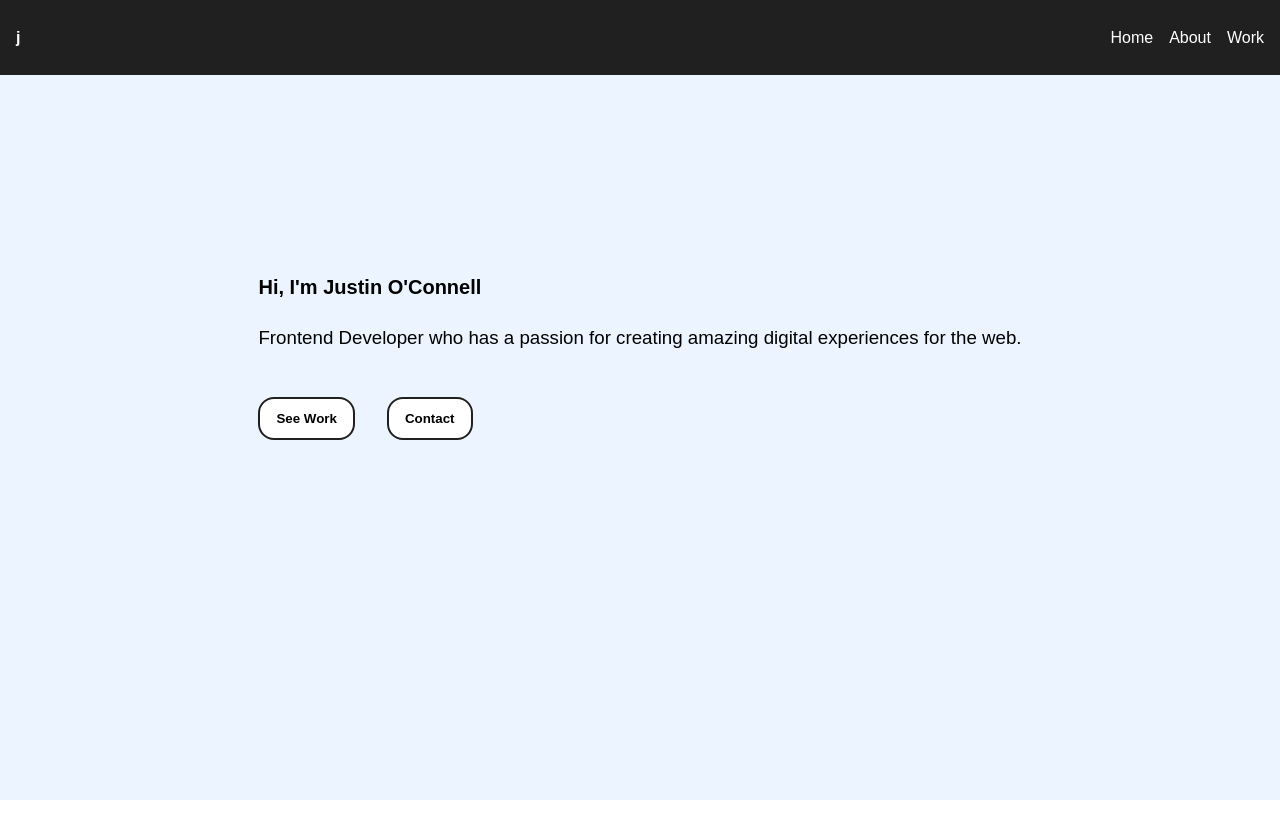
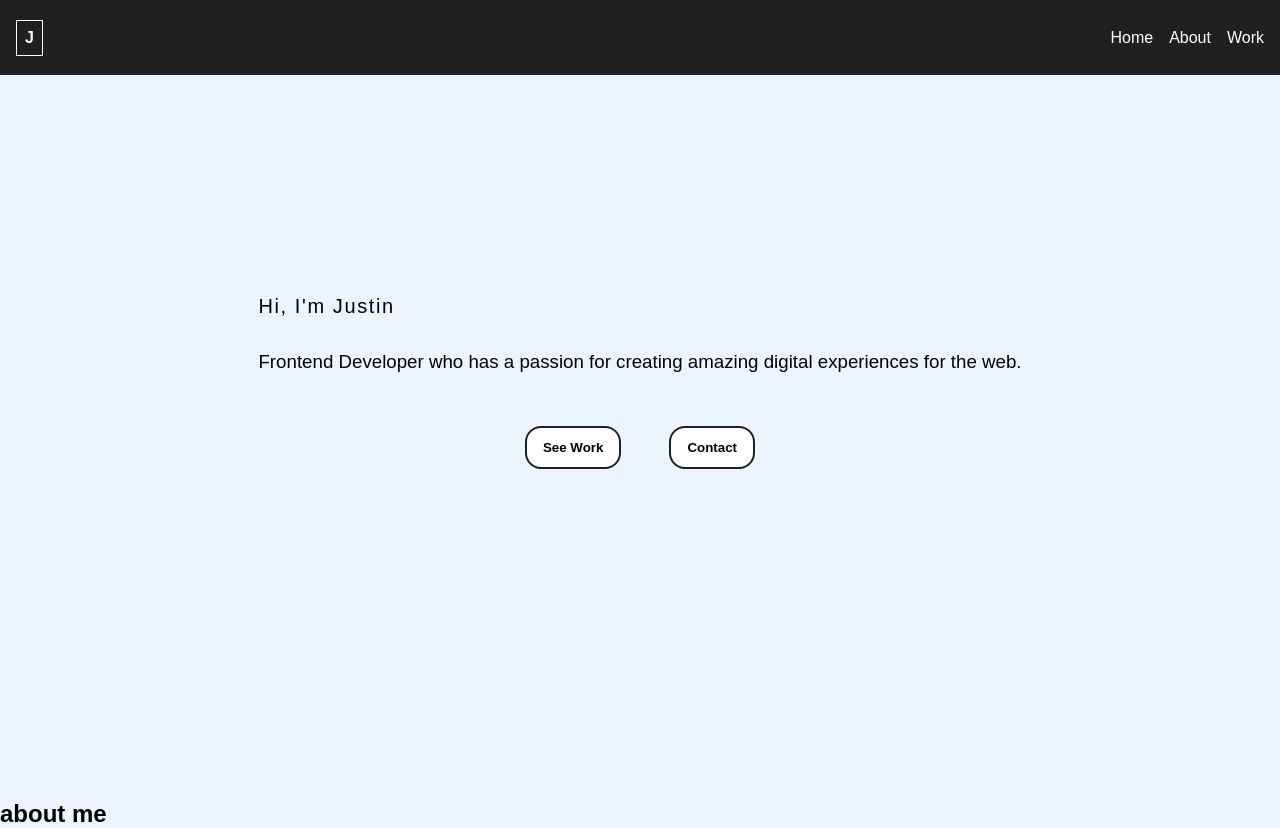
Before and after one commit to justin-0/my-portfolio, a plain HTML site: page index.html in a window 1280 px wide. Before the commit the page ends 800 px from the top, so only its background shows below. Drawn offline with Linux system fonts and the light colour scheme; a web font is replaced by a local one.

Commit message:
fixed nav issue, added about section

```diff
--- a/app.js
+++ b/app.js
@@ -18,5 +18,9 @@ menuToggle.addEventListener("click", () => {
 })
 
 mobileLinks.forEach((link) =>
-  link.addEventListener("click", () => document.body.removeAttribute("style")),
+  link.addEventListener("click", () => {
+    document.body.removeAttribute("style")
+    mobileMenu.classList.add("hide")
+    menuToggle.firstElementChild.classList.remove(`fa-xmark`)
+  }),
 )
--- a/index.html
+++ b/index.html
@@ -23,7 +23,7 @@
   <body>
     <!-- NAVIGATION -->
     <nav class="nav">
-      <div class="nav__logo"><span>j</span></div>
+      <div class="nav__logo"><span>J</span></div>
       <div class="nav__links">
         <div class="nav__link"><a href="#home">Home</a></div>
         <div class="nav__link"><a href="#about">About</a></div>
@@ -45,7 +45,7 @@
     <section class="hero" id="home">
       <div class="hero__content">
         <div class="hero__content-text">
-          <h1>Hi, I'm Justin O'Connell</h1>
+          <h1>Hi, I'm Justin</h1>
           <h3>
             Frontend Developer who has a passion for creating amazing digital
             experiences for the web.
@@ -58,7 +58,9 @@
       </div>
     </section>
     <div class="divider"></div>
-
+    <section class="about" id="about">
+      <h2>about me</h2>
+    </section>
     <script src="app.js"></script>
   </body>
 </html>
--- a/style.css
+++ b/style.css
@@ -7,6 +7,7 @@
   margin: 0;
   padding: 0;
   box-sizing: border-box;
+  scroll-behavior: smooth;
 }
 
 body {
@@ -26,6 +27,10 @@ button {
   font-family: "Clash Display", sans-serif;
 }
 
+section {
+  background-color: var(--blue-bg);
+}
+
 /* Navigation */
 
 .nav {
@@ -40,7 +45,10 @@ button {
 }
 
 .nav__logo {
+  font-size: 1rem;
   font-weight: 600;
+  border: 1px solid #ffffff;
+  padding: 0.5rem;
 }
 
 .nav__links {
@@ -49,9 +57,6 @@ button {
   align-items: center;
   gap: 1rem;
   font-weight: 500;
-}
-
-.nav__mobile-toggle {
 }
 
 .nav__mobile-menu {
@@ -85,13 +90,12 @@ button {
 
 .hero {
   height: calc(80vh - 75px);
-  padding: 0 2rem;
+  padding: 3rem 1rem 0;
   width: 100%;
   display: flex;
   flex-direction: column;
   align-items: center;
   justify-content: center;
-  background-color: var(--blue-bg);
 }
 
 .hero__content {
@@ -105,20 +109,22 @@ button {
 .hero__content h1 {
   font-size: 1.25rem;
   margin-bottom: 1.75rem;
-  font-weight: 600;
+  font-weight: 500;
+  letter-spacing: 0.1rem;
 }
 
 .hero__content h3 {
   margin-bottom: 3rem;
-  font-weight: 500;
+  font-weight: 400;
+  line-height: 2rem;
 }
 
 .hero__content-buttons {
   width: 100%;
   display: flex;
-  justify-content: flex-start;
-  align-items: flex-start;
-  gap: 2rem;
+  justify-content: center;
+  align-items: center;
+  gap: 3rem;
 }
 
 .hero__content-buttons button {
```
